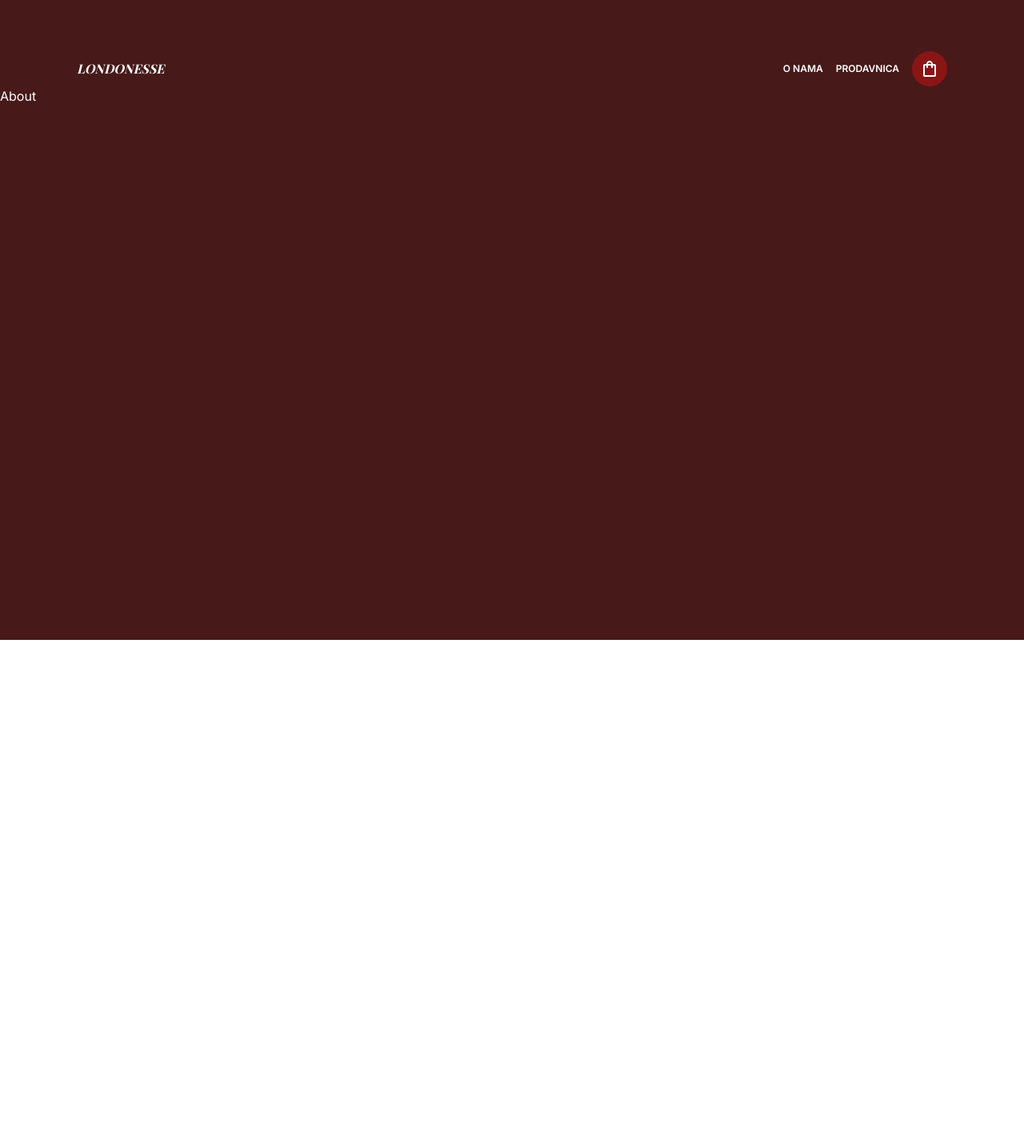
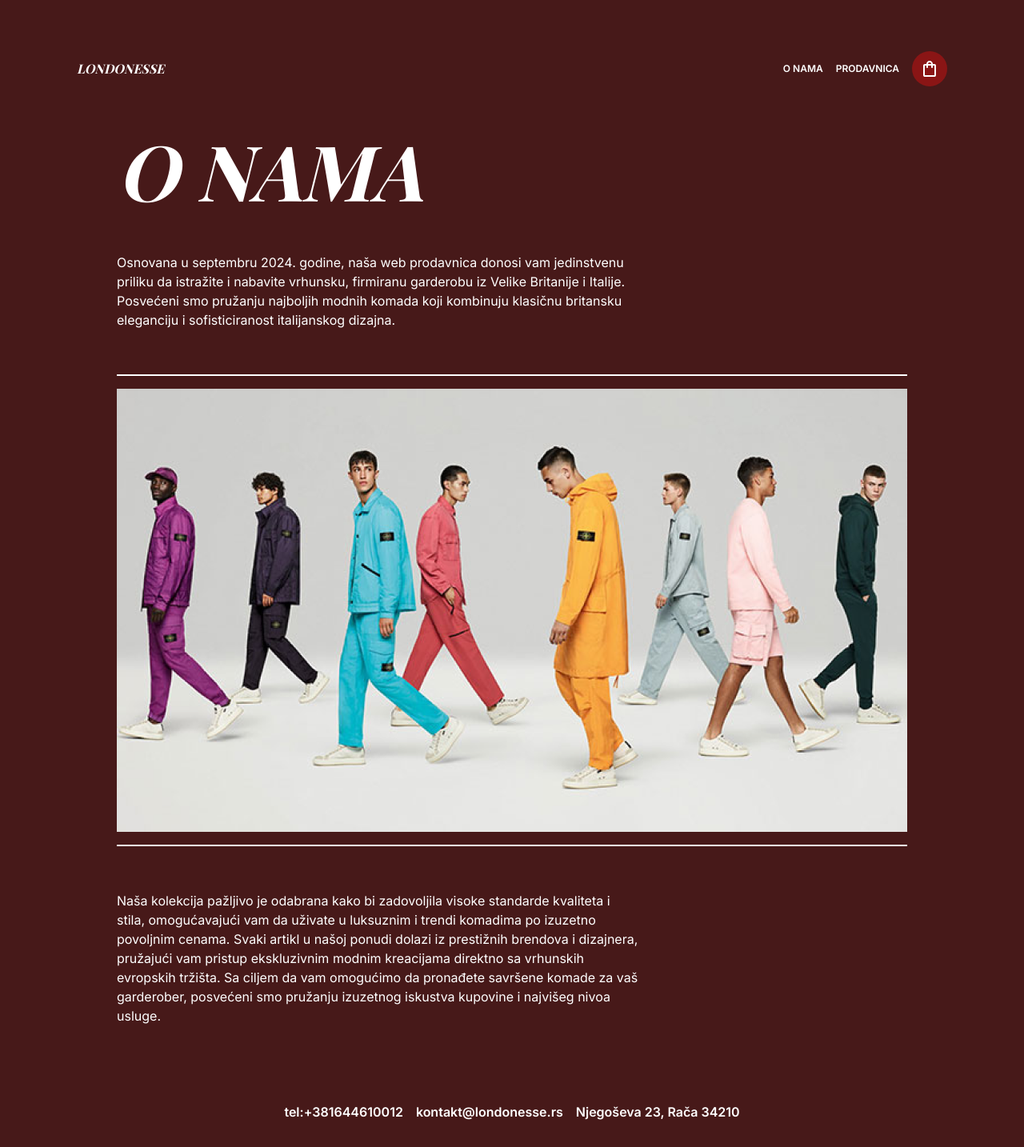
Before and after one commit to kosserin/react-tailwind-shop, a React (Create React App) app: page /o-nama in a window 1280 px wide. Shown: the whole page at 80% size. Before the commit the page ends 800 px from the top, so only its background shows below. Built offline with nearby package versions, Linux system fonts and the light colour scheme; a web font is replaced by a local one.

Commit message:
Add about page

```diff
--- a/src/components/About.tsx
+++ b/src/components/About.tsx
@@ -1,11 +1,68 @@
 import React from "react";
 import Header from "./Header";
+import aboutImage from "../assets/about-image.png";
+
+const CONTACTS = [
+  {
+    text: "tel:+381644610012",
+    ref: "barbour",
+  },
+  {
+    text: "kontakt@londonesse.rs",
+    ref: "mailto:kontakt@londonesse.rs",
+  },
+  {
+    text: "Njegoševa 23, Rača 34210",
+    ref: "https://maps.app.goo.gl/cb5kAn78d2M411M46",
+  },
+];
 
 const About = () => {
   return (
     <main>
       <Header></Header>
-      <section>About</section>
+      <section className="flex items-center flex-col mx-auto w-fit mt-14 px-4 lg:px-14 xl:gap-0 gap-12">
+        <div className="left-side z-10">
+          <h1 className="uppercase font-bold md:text-8xl text-4xl playfair italic">
+            O nama
+          </h1>
+          <p className="text-base max-w-prose mt-14">
+            Osnovana u septembru 2024. godine, naša web prodavnica donosi vam
+            jedinstvenu priliku da istražite i nabavite vrhunsku, firmiranu
+            garderobu iz Velike Britanije i Italije. Posvećeni smo pružanju
+            najboljih modnih komada koji kombinuju klasičnu britansku eleganciju
+            i sofisticiranost italijanskog dizajna.
+          </p>
+          <div className="mt-14 py-4 border-y-2 border-white">
+            <img
+              className="max-w-full max-h-full h-auto"
+              src={aboutImage}
+              alt="Londonesse brend"
+            />
+          </div>
+          <p className="text-base max-w-prose mt-14">
+            Naša kolekcija pažljivo je odabrana kako bi zadovoljila visoke
+            standarde kvaliteta i stila, omogućavajući vam da uživate u
+            luksuznim i trendi komadima po izuzetno povoljnim cenama. Svaki
+            artikl u našoj ponudi dolazi iz prestižnih brendova i dizajnera,
+            pružajući vam pristup ekskluzivnim modnim kreacijama direktno sa
+            vrhunskih evropskih tržišta. Sa ciljem da vam omogućimo da pronađete
+            savršene komade za vaš garderober, posvećeni smo pružanju izuzetnog
+            iskustva kupovine i najvišeg nivoa usluge.
+          </p>
+        </div>
+        <div className=" flex-wrap p-4 flex gap-4 mt-20 mb-4">
+          {CONTACTS.map((contact, i) => (
+            <a
+              className="font-semibold lg:text-base text-sm"
+              key={i}
+              href={contact.ref}
+            >
+              {contact.text}
+            </a>
+          ))}
+        </div>
+      </section>
     </main>
   );
 };
--- a/src/components/Home.tsx
+++ b/src/components/Home.tsx
@@ -41,7 +41,7 @@ const Home = () => {
   return (
     <main>
       <Header></Header>
-      <section className="flex items-center wrap flex-wrap mx-auto w-fit mt-14 px-14 xl:gap-0 gap-12">
+      <section className="flex items-center wrap flex-wrap mx-auto w-fit mt-14 px-4 lg:px-14 xl:gap-0 gap-12">
         <div className="left-side z-10">
           <h1 className="uppercase font-bold md:text-8xl text-4xl playfair italic">
             Garderoba
```
Also changed, not shown: src/assets/about-image.png (added).
